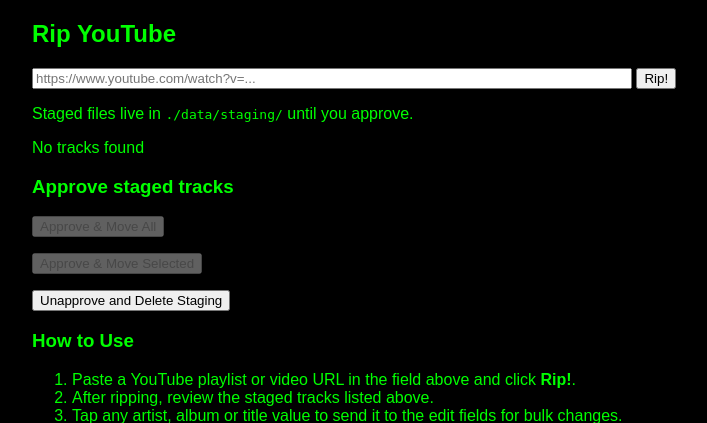
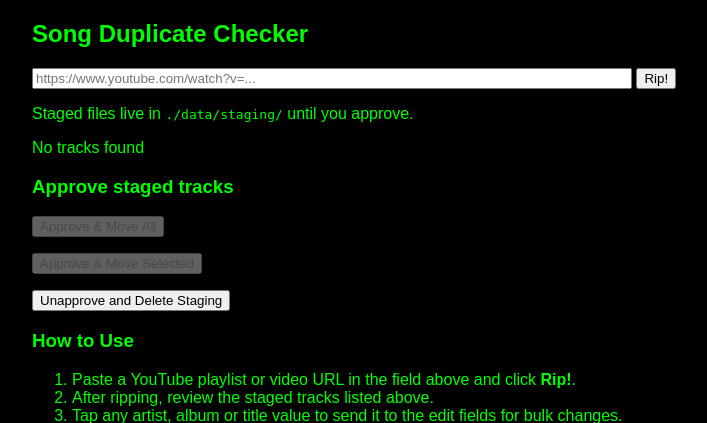
Before and after one commit to rudyscoggins/SongDuplicateCheckerV2, a FastAPI app: page / in a window 1280 px wide. Shown: the top 423 px of the page, without its empty margins (208-915 px from the left). Run offline with FastAPI, Linux system fonts and the light colour scheme; some libraries are stand-ins or nearby versions.

Commit message:
Update header text

```diff
--- a/src/songripper/templates/index.html
+++ b/src/songripper/templates/index.html
@@ -14,7 +14,7 @@
   <p id="message">{{ message }}</p>
 {% endif %}
 </div>
-<h2>Rip YouTube</h2>
+<h2>Song Duplicate Checker</h2>
 <div id="spinner" aria-hidden="true"></div>
 <form hx-post="/rip" hx-swap="none" hx-indicator="#spinner"
       hx-on:afterRequest="document.body.dispatchEvent(new Event('refreshStaging'))">
```
